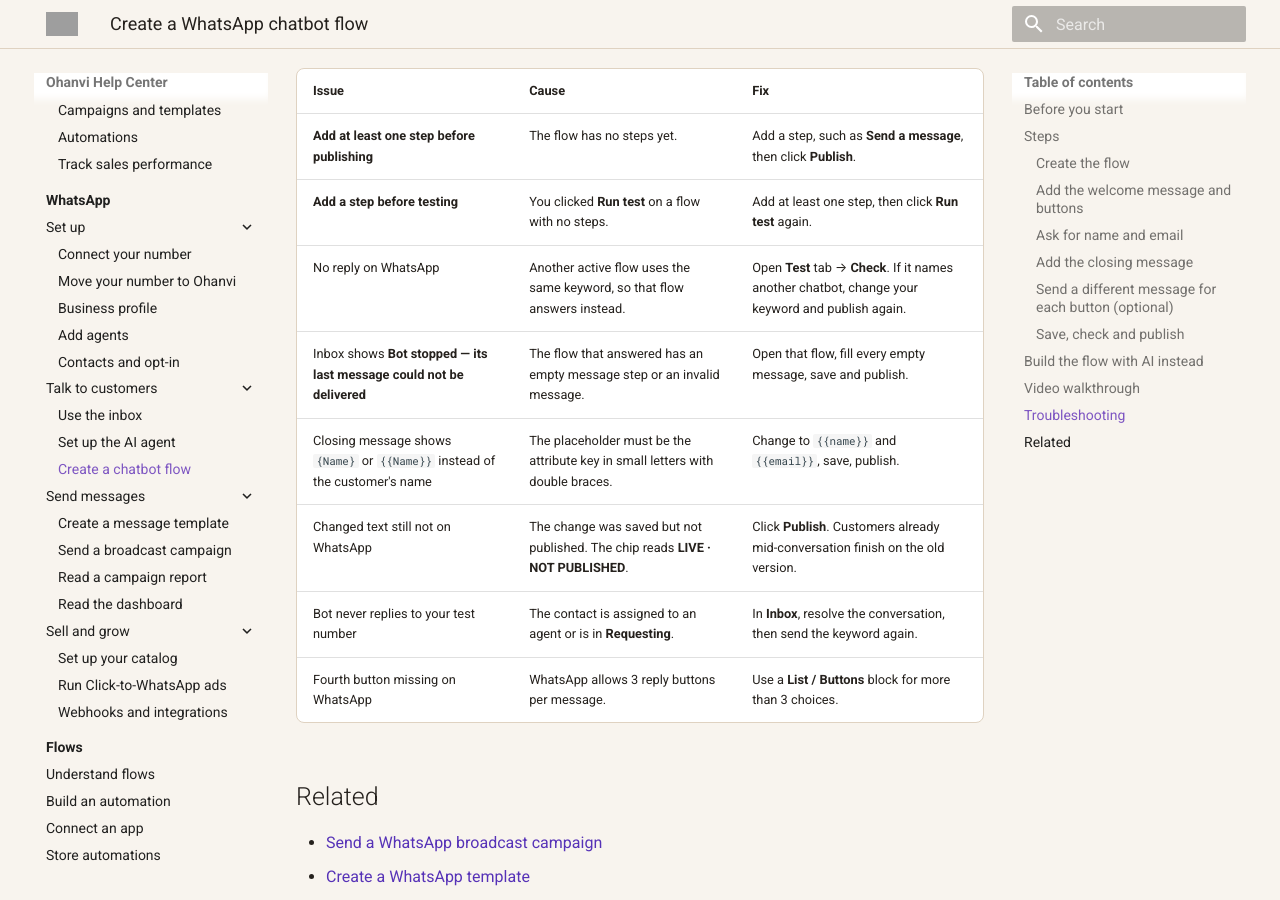
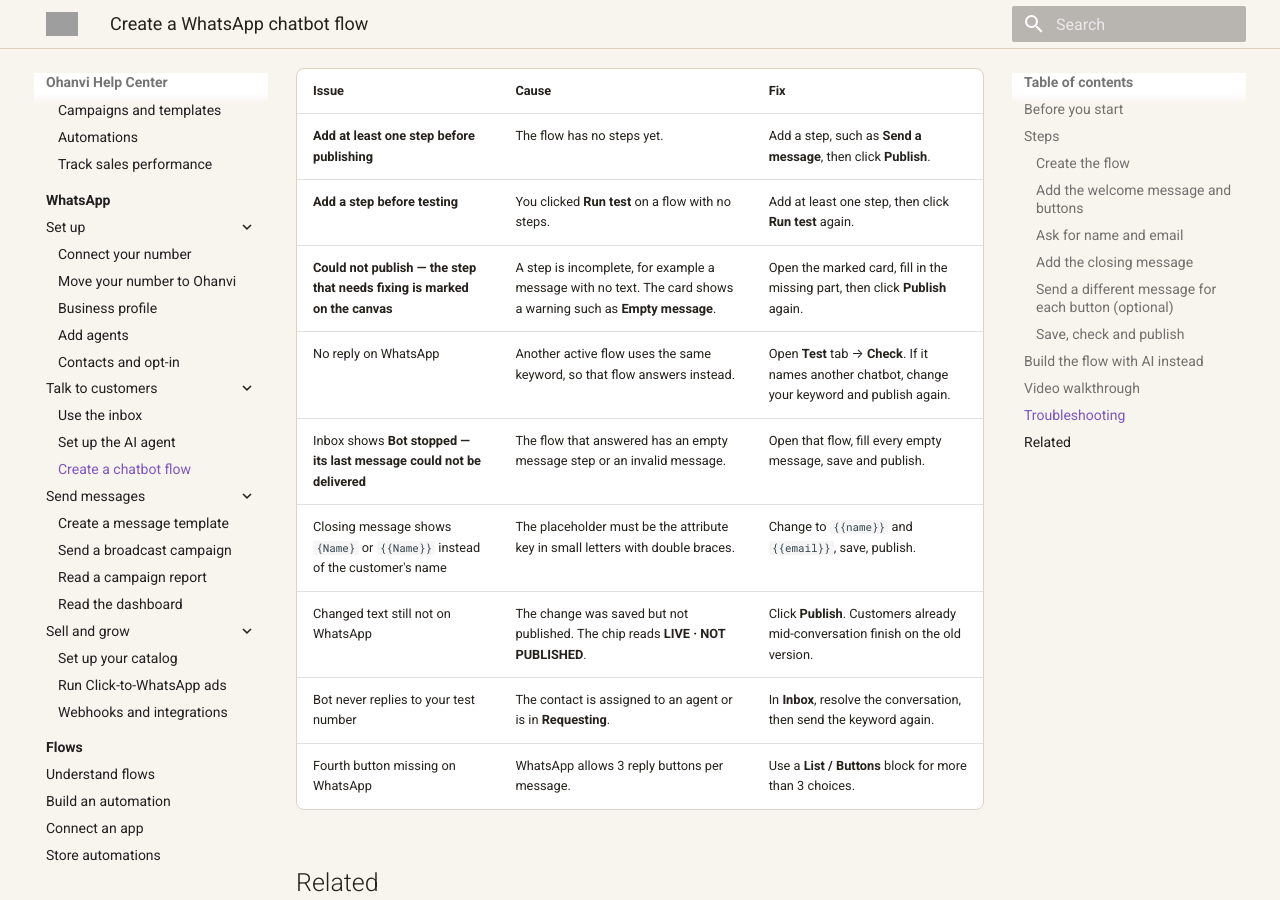
Before and after one commit to Ohanvi/ohanvi.github.io, an MkDocs documentation site: the page built from docs/create-whatsapp-flow.md, in a window 1280 px wide and 900 px high, scrolled down 9168 px. Built offline with MkDocs 1.6.1 and Material for MkDocs 9.7.7, drawn with Linux system fonts in a browser that asks for light colours; grey boxes are pictures that could not be loaded.

Commit message:
docs(flow): publish blocked on an incomplete step
Retested 2026-09-25: an empty message now stops Publish with 'Could not
publish — the step that needs fixing is marked on the canvas'.

Co-Authored-By: Claude Opus 5.5 (1M context) <noreply@anthropic.com>

```diff
--- a/docs/create-whatsapp-flow.md
+++ b/docs/create-whatsapp-flow.md
@@ -135,6 +135,7 @@ You can let Ohanvi draft the same flow from a sentence, then review and publish
 | --- | --- | --- |
 | **Add at least one step before publishing** | The flow has no steps yet. | Add a step, such as **Send a message**, then click **Publish**. |
 | **Add a step before testing** | You clicked **Run test** on a flow with no steps. | Add at least one step, then click **Run test** again. |
+| **Could not publish — the step that needs fixing is marked on the canvas** | A step is incomplete, for example a message with no text. The card shows a warning such as **Empty message**. | Open the marked card, fill in the missing part, then click **Publish** again. |
 | No reply on WhatsApp | Another active flow uses the same keyword, so that flow answers instead. | Open **Test** tab → **Check**. If it names another chatbot, change your keyword and publish again. |
 | Inbox shows **Bot stopped — its last message could not be delivered** | The flow that answered has an empty message step or an invalid message. | Open that flow, fill every empty message, save and publish. |
 | Closing message shows `{Name}` or `{{Name}}` instead of the customer's name | The placeholder must be the attribute key in small letters with double braces. | Change to `{{name}}` and `{{email}}`, save, publish. |
```
Also changed, not shown: docs/assets/screenshots/create-whatsapp-flow-16-publish-blocked.png (added).
